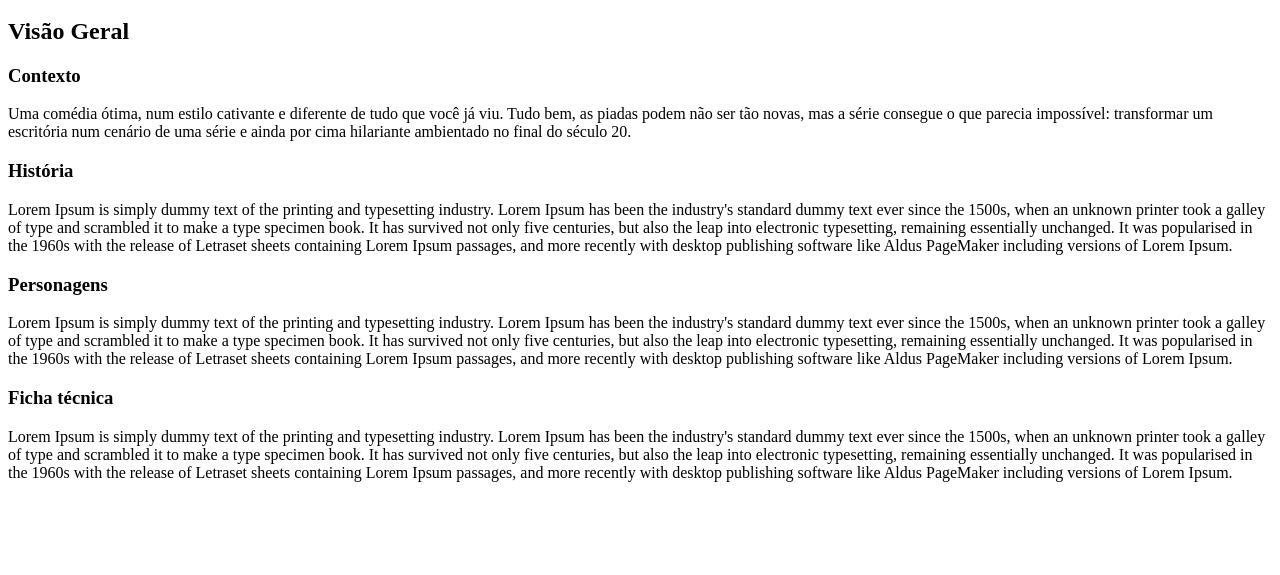
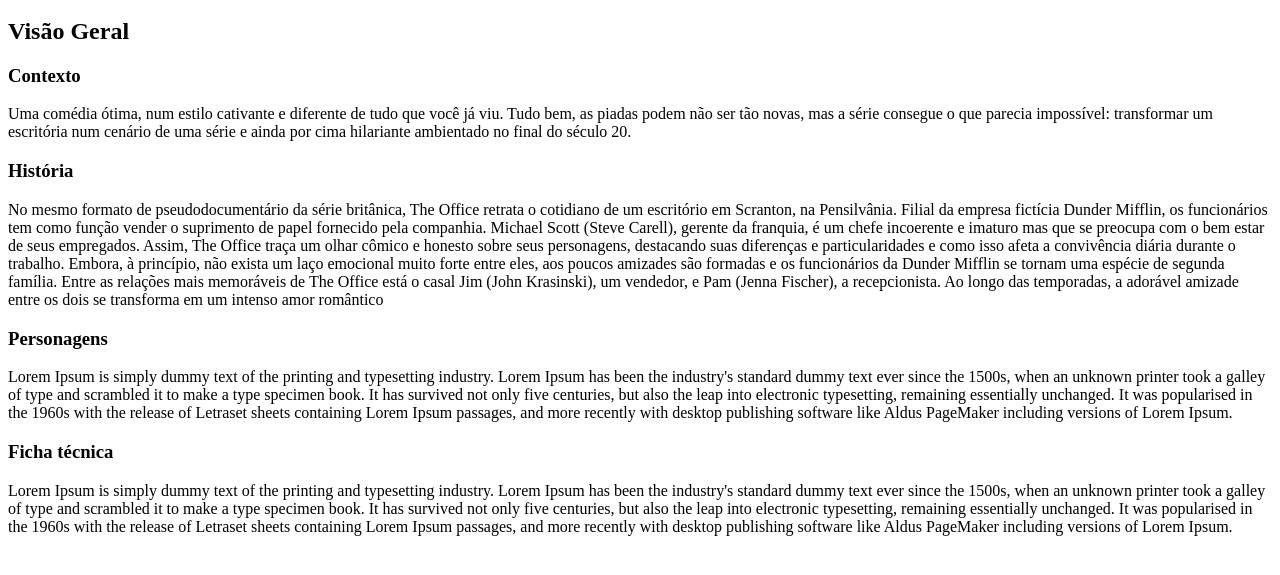
Before and after one commit to gioagostineli/theoffice, a plain HTML site: page theoffice.html in a window 1280 px wide. Shown: the part 139-714 px from the top of the page. Drawn offline with Linux system fonts and the light colour scheme.

Commit message:
Update theoffice.html

```diff
--- a/theoffice.html
+++ b/theoffice.html
@@ -32,7 +32,7 @@
 					<p>Uma comédia ótima, num estilo cativante e diferente de tudo que você já viu. Tudo bem, as piadas podem não ser tão novas, mas a série consegue o que parecia impossível: transformar um escritória num cenário de uma série e ainda por cima hilariante ambientado no final do século 20.</p>
 
 				<h3> História </h3>
-					<p>Lorem Ipsum is simply dummy text of the printing and typesetting industry. Lorem Ipsum has been the industry's standard dummy text ever since the 1500s, when an unknown printer took a galley of type and scrambled it to make a type specimen book. It has survived not only five centuries, but also the leap into electronic typesetting, remaining essentially unchanged. It was popularised in the 1960s with the release of Letraset sheets containing Lorem Ipsum passages, and more recently with desktop publishing software like Aldus PageMaker including versions of Lorem Ipsum. </p>
+					<p>No mesmo formato de pseudodocumentário da série britânica, The Office retrata o cotidiano de um escritório em Scranton, na Pensilvânia. Filial da empresa fictícia Dunder Mifflin, os funcionários tem como função vender o suprimento de papel fornecido pela companhia. Michael Scott (Steve Carell), gerente da franquia, é um chefe incoerente e imaturo mas que se preocupa com o bem estar de seus empregados. Assim, The Office traça um olhar cômico e honesto sobre seus personagens, destacando suas diferenças e particularidades e como isso afeta a convivência diária durante o trabalho. Embora, à princípio, não exista um laço emocional muito forte entre eles, aos poucos amizades são formadas e os funcionários da Dunder Mifflin se tornam uma espécie de segunda família. Entre as relações mais memoráveis de The Office está o casal Jim (John Krasinski), um vendedor, e Pam (Jenna Fischer), a recepcionista. Ao longo das temporadas, a adorável amizade entre os dois se transforma em um intenso amor romântico</p>
 
 				<h3> Personagens </h3>
 					<p>Lorem Ipsum is simply dummy text of the printing and typesetting industry. Lorem Ipsum has been the industry's standard dummy text ever since the 1500s, when an unknown printer took a galley of type and scrambled it to make a type specimen book. It has survived not only five centuries, but also the leap into electronic typesetting, remaining essentially unchanged. It was popularised in the 1960s with the release of Letraset sheets containing Lorem Ipsum passages, and more recently with desktop publishing software like Aldus PageMaker including versions of Lorem Ipsum. </p>
```
